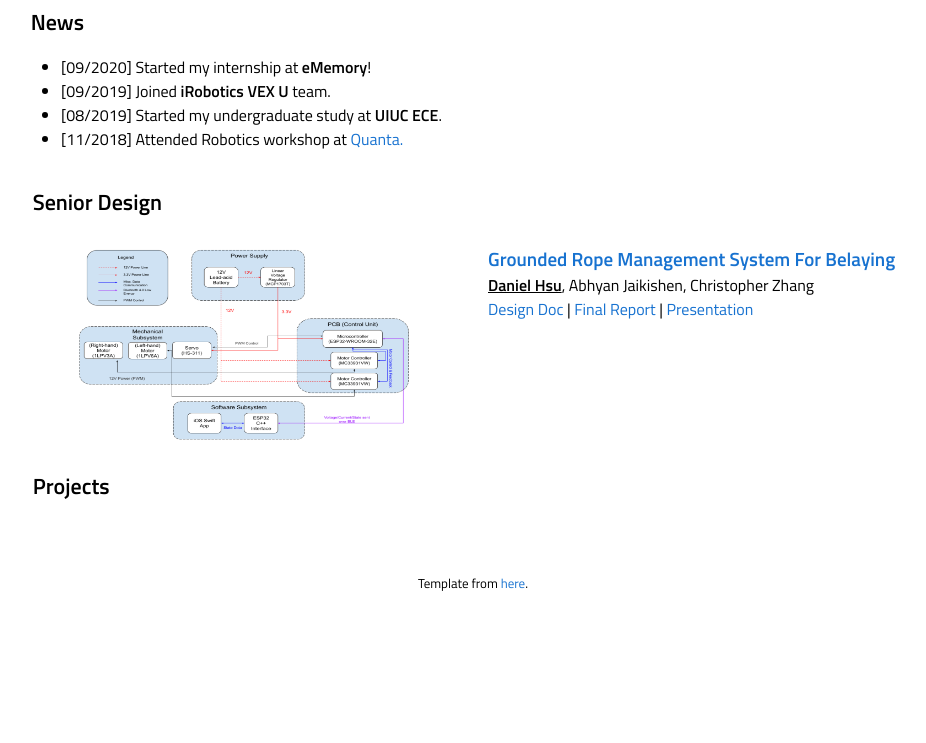
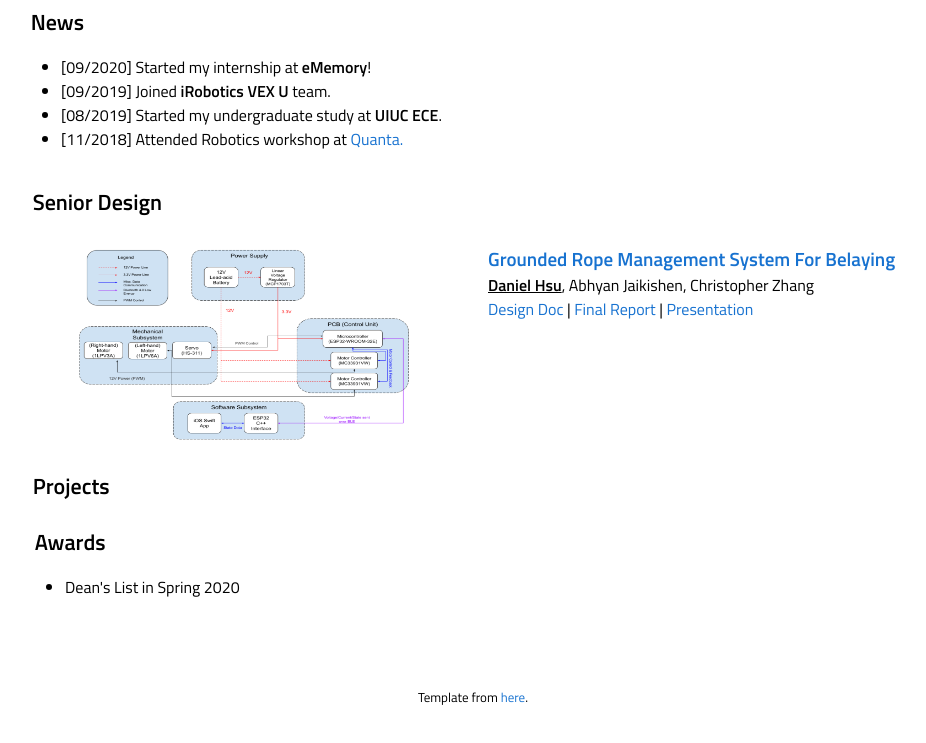
Before and after one commit to danielhse/danielhse.github.io, a plain HTML site: page index.html in a window 1280 px wide. Shown: the part 724-1467 px from the top of the page, without its empty margins (167-1093 px from the left). Before the commit the page ends 1365 px from the top, so only its background shows below. Drawn offline with Linux system fonts and the light colour scheme; a script that the page names is missing.

Commit message:
Update index.html

```diff
--- a/index.html
+++ b/index.html
@@ -180,11 +180,23 @@
 </table>
 
 
+
+<table width="100%" align="center" border="0" cellpadding="10">
+  <tr>
+    <td>
+      <sectionheading>&nbsp;&nbsp;Awards</sectionheading>
+        <ul>
+          <li> Dean's List in Spring 2020 </li>
+        </ul>
+    </td>
+  </tr>
+</table>
+
 <table width="100%" align="center" border="0" cellspacing="0" cellpadding="20">
     <tr><td><br><p align="center"><font size="2">
     Template from <a href="https://jonbarron.info/">here</a>.
     </font></p></td></tr>
+</table>
 
-</table>
 </body>
 </html>
```
